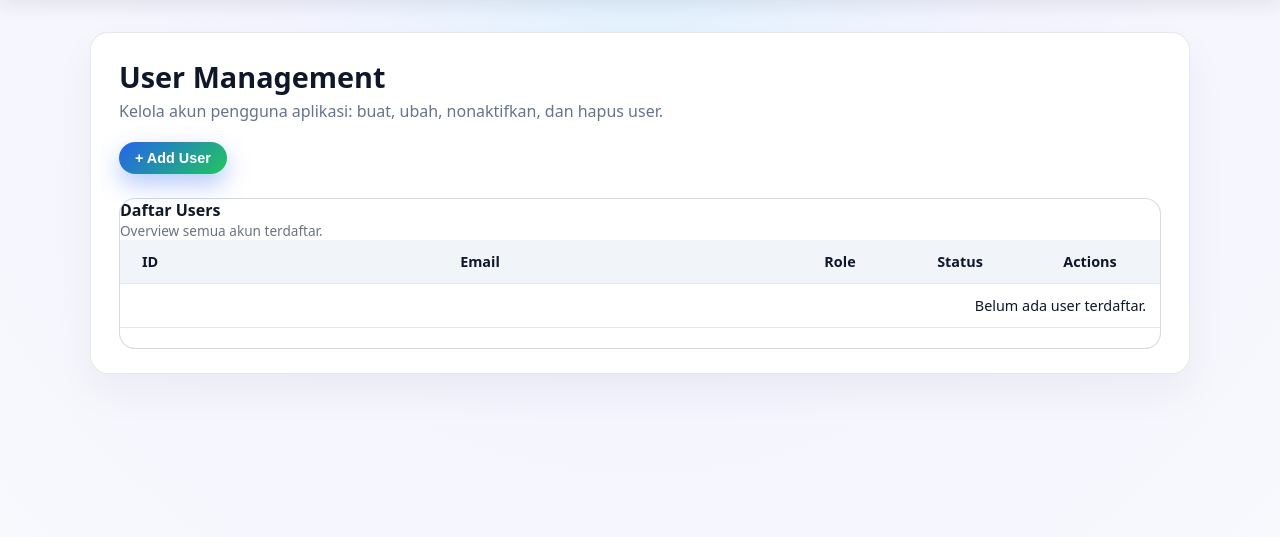
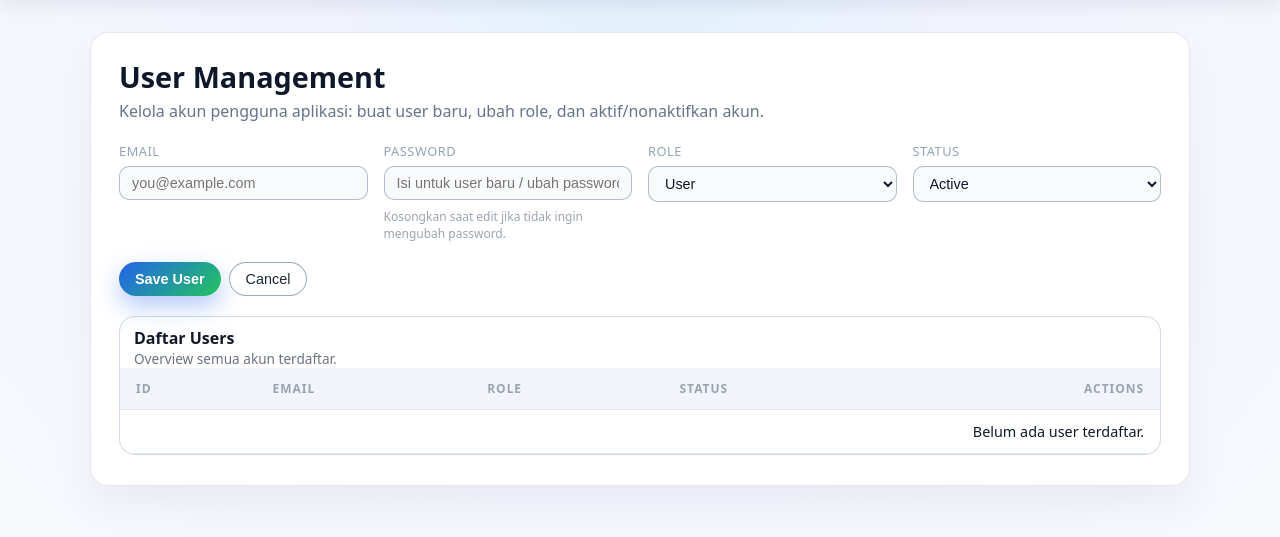
Before and after one commit to K4ZED/WAOWS6_Day1, a Flask app: page /user in a window 1280 px wide. Shown: the part 61-598 px from the top of the page. Run offline with Flask 3, Linux system fonts and the light colour scheme; the visitor is signed in with stand-in values (Sample User, id 1); data that the repository does not hold is empty.

Commit message:
CRUD User

```diff
--- a/static/css/style.css
+++ b/static/css/style.css
@@ -212,22 +216,24 @@ body {
 
 .data-table th,
 .data-table td {
-  padding: 12px 14px;
+  padding: 12px 16px;
+  font-size: 0.9rem;
   border-bottom: 1px solid rgba(226, 232, 240, 1);
-  font-size: 0.9rem;
+  text-align: left;
 }
 
 .data-table thead {
   background: #f1f5f9;
 }
 
-.data-table tbody tr:nth-child(even) {
-  background: #f8fafc;
+/* kolom actions saja yang rata kanan */
+.data-table th.col-actions,
+.data-table td.col-actions,
+.data-table th:last-child,
+.data-table td:last-child {
+  text-align: right;
 }
 
-.data-table tbody tr:hover {
-  background: #e0f2fe;
-}
 
 .col-actions,
 .data-table td:last-child {
@@ -755,3 +748,111 @@ body {
   font-size: 0.85rem;
   color: #6b7280;
 }
+
+.btn-soft {
+  display: inline-flex;
+  align-items: center;
+  justify-content: center;
+  gap: 6px;
+  padding: 8px 16px;
+  font-size: 0.85rem;
+  cursor: pointer;
+  border-radius: 999px;
+  border: none;
+  background: rgba(148, 163, 184, 0.2);
+  color: #e5e7eb;
+  transition: 0.15s ease;
+}
+
+.btn-soft:hover {
+  background: rgba(148, 163, 184, 0.35);
+  transform: translateY(-1px);
+}
+
+.btn-xs {
+  padding: 4px 10px;
+  font-size: 0.75rem;
+}
+
+.badge {
+  display: inline-flex;
+  align-items: center;
+  justify-content: center;
+  padding: 2px 10px;
+  border-radius: 999px;
+  font-size: 0.7rem;
+  font-weight: 600;
+  letter-spacing: 0.06em;
+  text-transform: uppercase;
+  border: 1px solid transparent;
+  white-space: nowrap;
+}
+
+.badge-role {
+  background: rgba(59, 130, 246, 0.16);
+  color: #bfdbfe;
+  border-color: rgba(59, 130, 246, 0.7);
+}
+
+.badge-success {
+  background: rgba(22, 163, 74, 0.24);
+  color: #bbf7d0;
+  border-color: rgba(22, 163, 74, 0.7);
+}
+
+.badge-muted {
+  background: rgba(148, 163, 184, 0.2);
+  color: #e5e7eb;
+  border-color: rgba(148, 163, 184, 0.7);
+}
+
+.data-table th {
+  background: transparent;
+  color: #9ca3af;
+  font-size: 0.75rem;
+  text-transform: uppercase;
+  letter-spacing: 0.08em;
+}
+
+.users-table .btn-edit,
+.data-table .btn-edit {
+  background: #e5e7eb !important;
+  color: #374151 !important;
+  opacity: 1 !important;
+  cursor: pointer !important;
+  border: 1px solid #d1d5db !important;
+  padding: 4px 12px !important;
+  border-radius: 6px !important;
+  font-size: 0.8rem !important;
+  transition: 0.2s ease;
+}
+
+.users-table .btn-edit:hover,
+.data-table .btn-edit:hover {
+  background: #d1d5db !important;
+}
+
+/* ukuran tombol kecil */
+.btn-xs {
+  padding: 4px 12px;
+  font-size: 0.78rem;
+}
+
+/* tombol EDIT di tabel (abu, teks gelap, tidak nyatu) */
+.btn-soft {
+  display: inline-flex;
+  align-items: center;
+  justify-content: center;
+  border-radius: 999px;
+  border: 1px solid #d1d5db;
+  background: #f3f4f6;      /* abu terang, beda dengan row */
+  color: #374151;           /* teks abu gelap, jelas */
+  cursor: pointer;
+  transition: 0.15s ease;
+}
+
+.btn-soft:hover {
+  background: #e5e7eb;
+  box-shadow: 0 2px 5px rgba(15, 23, 42, 0.15);
+  transform: translateY(-1px);
+}
--- a/static/js/users.js
+++ b/static/js/users.js
@@ -1,10 +1,4 @@
 let editingUserId = null;
-
-function showUserForm(show) {
-  const card = document.querySelector("#user-form-card");
-  if (!card) return;
-  card.style.display = show ? "block" : "none";
-}
 
 function resetUserForm() {
   editingUserId = null;
@@ -14,7 +8,11 @@ function resetUserForm() {
   document.querySelector("#user-role").value = "user";
   document.querySelector("#user-active").value = "1";
   document.querySelector("#user-submit-btn").textContent = "Save User";
-  document.querySelector("#user-form-message").textContent = "";
+  const msg = document.querySelector("#user-form-message");
+  if (msg) {
+    msg.textContent = "";
+    msg.style.color = "";
+  }
 }
 
 /* =========================
@@ -23,11 +21,10 @@ function resetUserForm() {
 async function loadUsers() {
   const tbody = document.querySelector("#users-tbody");
   const msg = document.querySelector("#users-message");
-
   if (!tbody) return;
 
   tbody.innerHTML = `<tr><td colspan="5">Loading users...</td></tr>`;
-  msg.textContent = "";
+  if (msg) msg.textContent = "";
 
   try {
     const res = await fetch("/api/users");
@@ -35,8 +32,10 @@ async function loadUsers() {
 
     if (!res.ok) {
       tbody.innerHTML = `<tr><td colspan="5">Gagal memuat users.</td></tr>`;
+      if (msg) {
         msg.textContent = data.error || "Gagal memuat data users.";
         msg.style.color = "#dc2626";
+      }
       return;
     }
 
@@ -55,12 +54,8 @@ async function loadUsers() {
       tr.innerHTML = `
         <td>${user.UserId}</td>
         <td>${user.Email}</td>
-        <td>
-          <span class="badge badge-role">${user.Role}</span>
-        </td>
-        <td>
-          <span class="badge ${statusClass}">${statusLabel}</span>
-        </td>
+        <td><span class="badge badge-role">${(user.Role || "").toUpperCase()}</span></td>
+        <td><span class="badge ${statusClass}">${statusLabel}</span></td>
         <td>
           <button class="btn-soft btn-xs" data-action="edit" data-id="${user.UserId}">Edit</button>
           <button class="btn-danger btn-xs" data-action="delete" data-id="${user.UserId}">Delete</button>
@@ -73,8 +68,10 @@ async function loadUsers() {
   } catch (err) {
     console.error(err);
     tbody.innerHTML = `<tr><td colspan="5">Error saat memuat users.</td></tr>`;
+    if (msg) {
       msg.textContent = "Terjadi kesalahan jaringan.";
       msg.style.color = "#dc2626";
+    }
   }
 }
 
@@ -97,11 +94,7 @@ async function handleUserFormSubmit(e) {
     return;
   }
 
-  const payload = {
-    Email: email,
-    Role: role,
-    IsActive: isActive
-  };
+  const payload = { Email: email, Role: role, IsActive: isActive };
 
   // password hanya dikirim kalau diisi
   if (password) {
@@ -138,10 +131,7 @@ async function handleUserFormSubmit(e) {
     msg.style.color = "#16a34a";
 
     await loadUsers();
-    setTimeout(() => {
-      showUserForm(false);
     resetUserForm();
-    }, 600);
 
   } catch (err) {
     console.error(err);
@@ -163,7 +153,6 @@ async function startEditUser(id) {
     if (!res.ok) {
       msg.textContent = data.error || "Gagal mengambil data user.";
       msg.style.color = "#dc2626";
-      showUserForm(true);
       return;
     }
 
@@ -177,13 +166,10 @@ async function startEditUser(id) {
     msg.textContent = "";
     msg.style.color = "";
 
-    showUserForm(true);
-
   } catch (err) {
     console.error(err);
     msg.textContent = "Terjadi kesalahan jaringan saat mengambil data user.";
     msg.style.color = "#dc2626";
-    showUserForm(true);
   }
 }
 
@@ -222,36 +208,24 @@ async function deleteUser(id) {
    INIT
    ========================= */
 document.addEventListener("DOMContentLoaded", () => {
-  const usersPage = document.querySelector("#users-tbody");
-  if (!usersPage) return; // bukan di halaman /user
+  const tbody = document.querySelector("#users-tbody");
+  if (!tbody) return; // bukan di halaman /user
 
   loadUsers();
+  resetUserForm();
 
-  const btnNew = document.querySelector("#btn-new-user");
-  const btnCancel = document.querySelector("#user-cancel-btn");
   const form = document.querySelector("#user-form");
-  const tbody = document.querySelector("#users-tbody");
-
-  if (btnNew) {
-    btnNew.addEventListener("click", () => {
-      resetUserForm();
-      showUserForm(true);
-    });
-  }
-
-  if (btnCancel) {
-    btnCancel.addEventListener("click", () => {
-      resetUserForm();
-      showUserForm(false);
-    });
-  }
-
   if (form) {
     form.addEventListener("submit", handleUserFormSubmit);
   }
 
-  // event delegation untuk tombol Edit/Delete di tabel
-  if (tbody) {
+  const resetBtn = document.querySelector("#user-reset-btn");
+  if (resetBtn) {
+    resetBtn.addEventListener("click", () => {
+      resetUserForm();
+    });
+  }
+
   tbody.addEventListener("click", (e) => {
     const btn = e.target.closest("button");
     if (!btn) return;
@@ -265,5 +239,4 @@ document.addEventListener("DOMContentLoaded", () => {
       deleteUser(id);
     }
   });
-  }
 });
--- a/templates/products.html
+++ b/templates/products.html
@@ -43,7 +43,7 @@
         type="number"
         min="0"
         step="0.01"
-        placeholder="e.g. 399000"
+        placeholder="e.g. 99.99"
       />
     </div>
 
--- a/templates/users.html
+++ b/templates/users.html
@@ -3,41 +3,45 @@
 
 {% block content %}
 <div class="page-card fade-in">
-  <div class="page-header">
-    <div>
   <h1 class="page-title">User Management</h1>
   <p class="page-subtitle">
-        Kelola akun pengguna aplikasi: buat, ubah, nonaktifkan, dan hapus user.
+    Kelola akun pengguna aplikasi: buat user baru, ubah role, dan aktif/nonaktifkan akun.
   </p>
-    </div>
-    <button id="btn-new-user" class="btn-main">
-      + Add User
-    </button>
-  </div>
 
-  <!-- FORM CREATE / EDIT -->
-  <div id="user-form-card" class="filter-bar" style="margin-top: 16px; display: none;">
-    <form id="user-form" class="form-grid">
-      <input type="hidden" id="user-id">
+  <!-- FORM -->
+  <form id="user-form">
+    <input type="hidden" id="user-id" />
 
+    <div class="form-grid">
       <div class="field">
         <label for="user-email">Email</label>
-        <input id="user-email" type="email" class="input" placeholder="user@example.com" required>
+        <input
+          id="user-email"
+          type="email"
+          class="input"
+          placeholder="you@example.com"
+          required
+        />
       </div>
 
       <div class="field">
         <label for="user-password">Password</label>
-        <input id="user-password" type="password" class="input" placeholder="••••••••">
-        <small class="field-hint" id="password-hint">
-          Untuk user baru wajib diisi, untuk edit boleh dikosongkan jika tidak ingin mengubah.
-        </small>
+        <input
+          id="user-password"
+          type="password"
+          class="input"
+          placeholder="Isi untuk user baru / ubah password"
+        />
+        <span style="font-size:0.75rem;color:#9ca3af;margin-top:2px;">
+          Kosongkan saat edit jika tidak ingin mengubah password.
+        </span>
       </div>
 
       <div class="field">
         <label for="user-role">Role</label>
         <select id="user-role" class="input">
-          <option value="user">user</option>
-          <option value="admin">admin</option>
+          <option value="user">User</option>
+          <option value="admin">Admin</option>
         </select>
       </div>
 
@@ -48,45 +52,43 @@
           <option value="0">Inactive</option>
         </select>
       </div>
+    </div>
 
-      <div class="field" style="grid-column: 1 / -1; display:flex; gap:8px; margin-top:4px;">
+    <div style="display:flex;gap:8px;margin-top:4px;">
       <button type="submit" class="btn-main" id="user-submit-btn">
         Save User
       </button>
-        <button type="button" class="btn-soft" id="user-cancel-btn">
+      <button type="button" class="btn-outline" id="user-reset-btn">
         Cancel
       </button>
     </div>
+
+    <p id="user-form-message" style="margin-top:6px;font-size:.85rem;"></p>
   </form>
-    <p id="user-form-message" class="page-subtitle" style="margin-top:6px;"></p>
-  </div>
 
-  <!-- TABLE LIST USERS -->
-  <div class="table-card" style="margin-top: 24px;">
-    <div class="table-header">
-      <h2 class="table-title">Daftar Users</h2>
+  <!-- TABLE -->
+  <div class="table-card" style="margin-top:20px;">
+    <div style="padding:10px 14px 0;">
+      <p class="table-title">Daftar Users</p>
       <p class="table-subtitle">Overview semua akun terdaftar.</p>
     </div>
-
-    <div class="table-wrapper">
-      <table class="data-table">
+    <table class="data-table" id="users-table">
       <thead>
         <tr>
-            <th style="width:60px;">ID</th>
+          <th>ID</th>
           <th>Email</th>
-            <th style="width:120px;">Role</th>
-            <th style="width:120px;">Status</th>
-            <th style="width:140px;">Actions</th>
+          <th>Role</th>
+          <th>Status</th>
+          <th class="col-actions">Actions</th>
         </tr>
       </thead>
       <tbody id="users-tbody">
-          <!-- rows by JS -->
+        <!-- akan diisi via JS -->
       </tbody>
     </table>
   </div>
 
-    <p id="users-message" class="page-subtitle" style="margin-top:8px;"></p>
-  </div>
+  <p id="users-message" style="margin-top:6px;font-size:.85rem;"></p>
 </div>
 {% endblock %}
 
```
Also changed, not shown: other parts of static/css/style.css (+33 -42 lines). Lines whose indentation alone changed are shown as unchanged.
